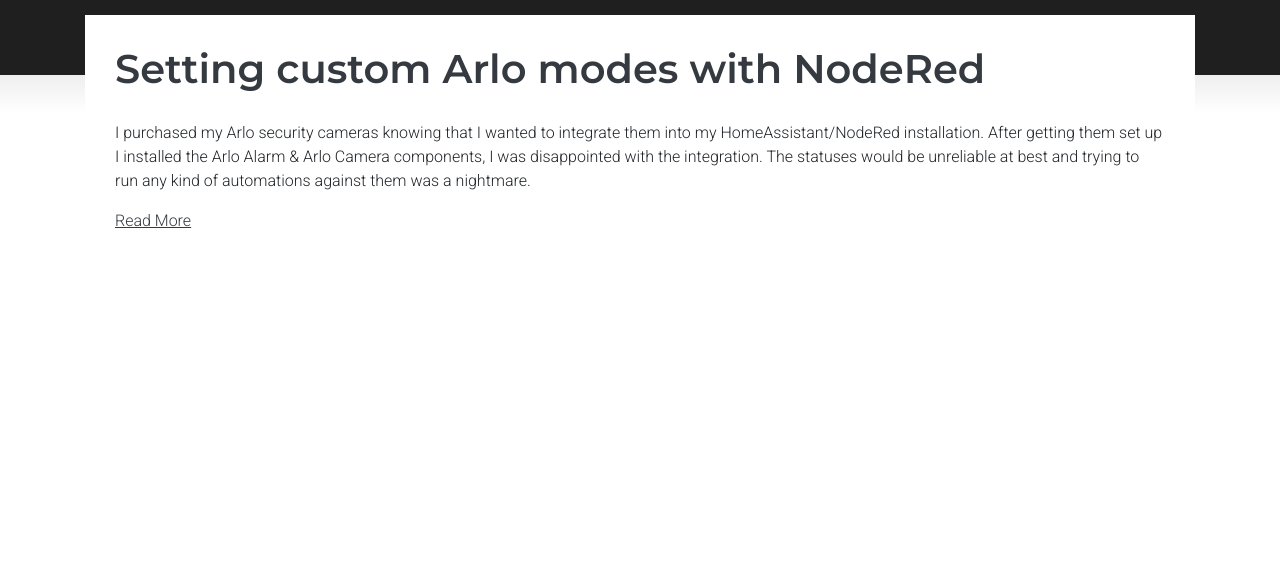
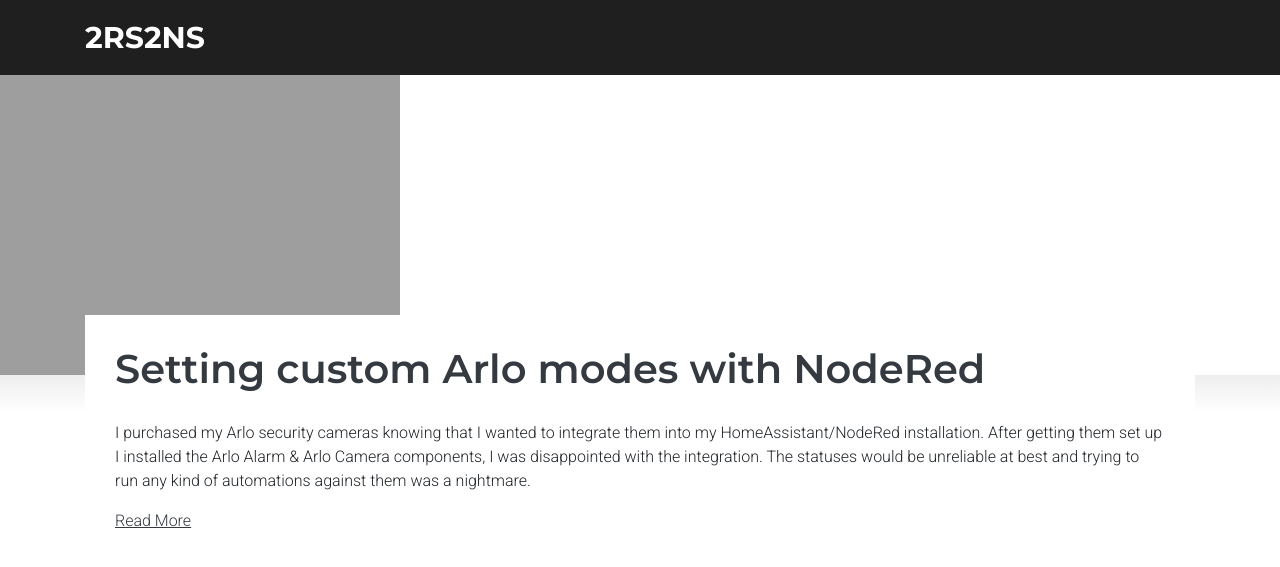
Before and after one commit to godloth/2rs2ns, a Jekyll site: the page built from index.html, in a window 1280 px wide. Shown: the top 567 px of the page. Built offline with Jekyll 4.4.1, drawn with Linux system fonts in a browser that asks for light colours; nearby versions of some CDN libraries.

Commit message:
updating layouts

```diff
--- a/_layouts/default.html
+++ b/_layouts/default.html
@@ -3,6 +3,11 @@
 {% include head.html %}
 <body>
 	{% include navbar.html %}
+	{% if page.image != "" %}
+	<div class='hero-image'>
+		<img class='img-fluid' src='{{ site.baseurl }}/images/{{ page.image }}'>
+	</div>
+	{% endif %}
 	<div class='main'>
 		<div class='container'>
 			<div class='row'>
--- a/_layouts/post.html
+++ b/_layouts/post.html
@@ -1,10 +1,6 @@
 ---
 layout: default
 ---
-<div class='hero-image'>
-	<img class='img-fluid' src='{{ site.baseurl }}/images/{{ page.image }}'>
-</div>
-
 <article class="post">
 	<h1>{{ page.title }}</h1>
 
```
